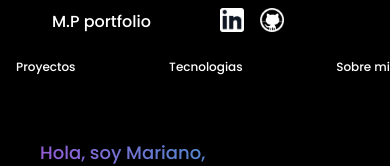
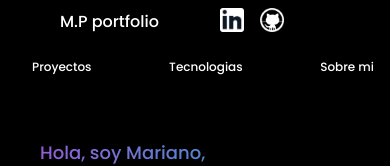
Before and after one commit to Marianopiv/portfolio-piv, a React (Vite) app: page / in a window 390 px wide. Shown: the top 166 px of the page. Built offline with nearby package versions, Linux system fonts and the light colour scheme.

Commit message:
comiteo mas

```diff
--- a/src/components/navBar/NavBar.jsx
+++ b/src/components/navBar/NavBar.jsx
@@ -6,7 +6,7 @@ const NavBar = () => {
   const { handleClick } = useMostrar();
   return (
     <>
-      <div className="border-0 w-full bg-black text-white relative sm:flex sm:px-4">
+      <div className="border-0 w-full bg-black text-white relative sm:flex px-4">
         <div className="sm:w-1/4">
           <div className="flex py-2 justify-center">
             <p className="">M.P portfolio</p>
```
